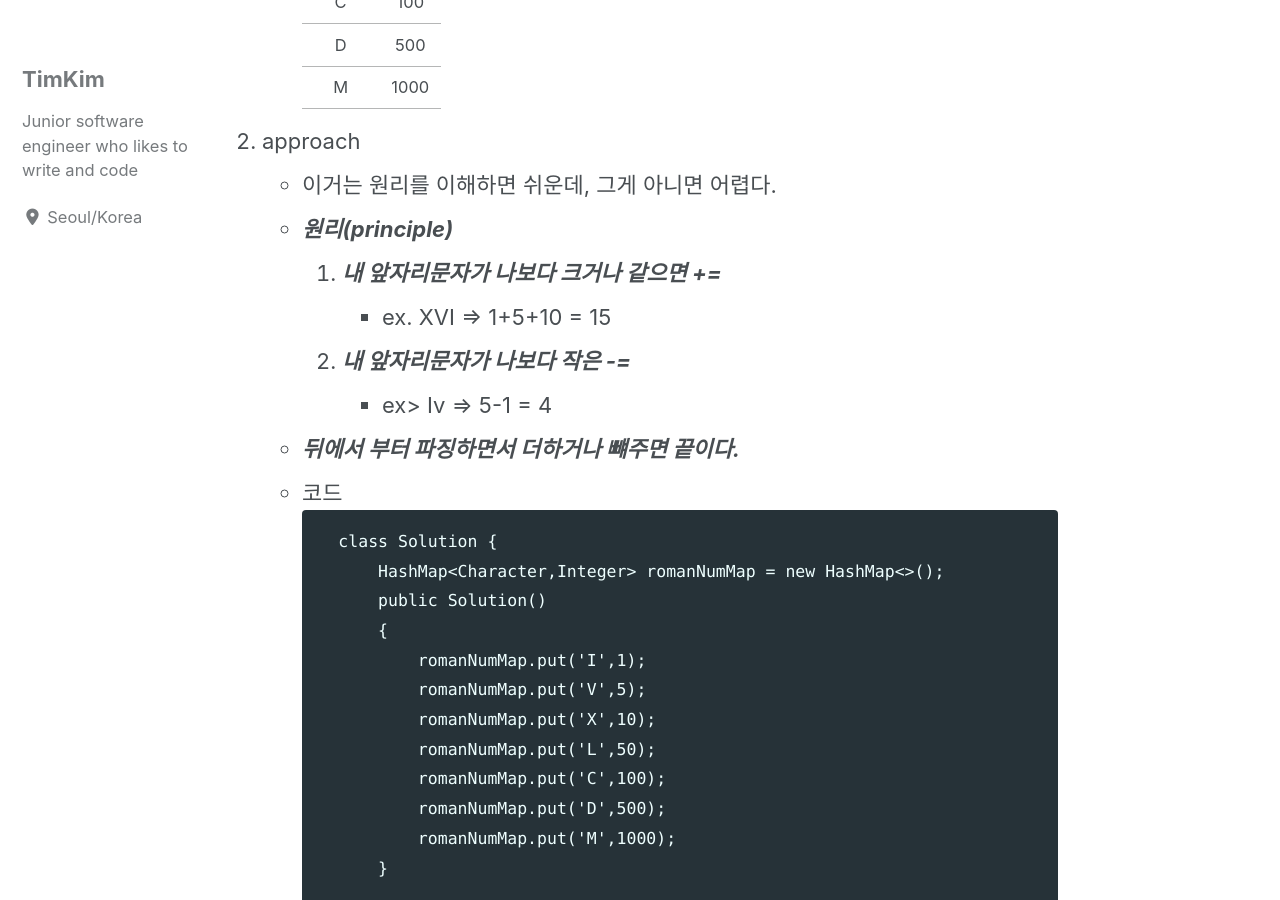
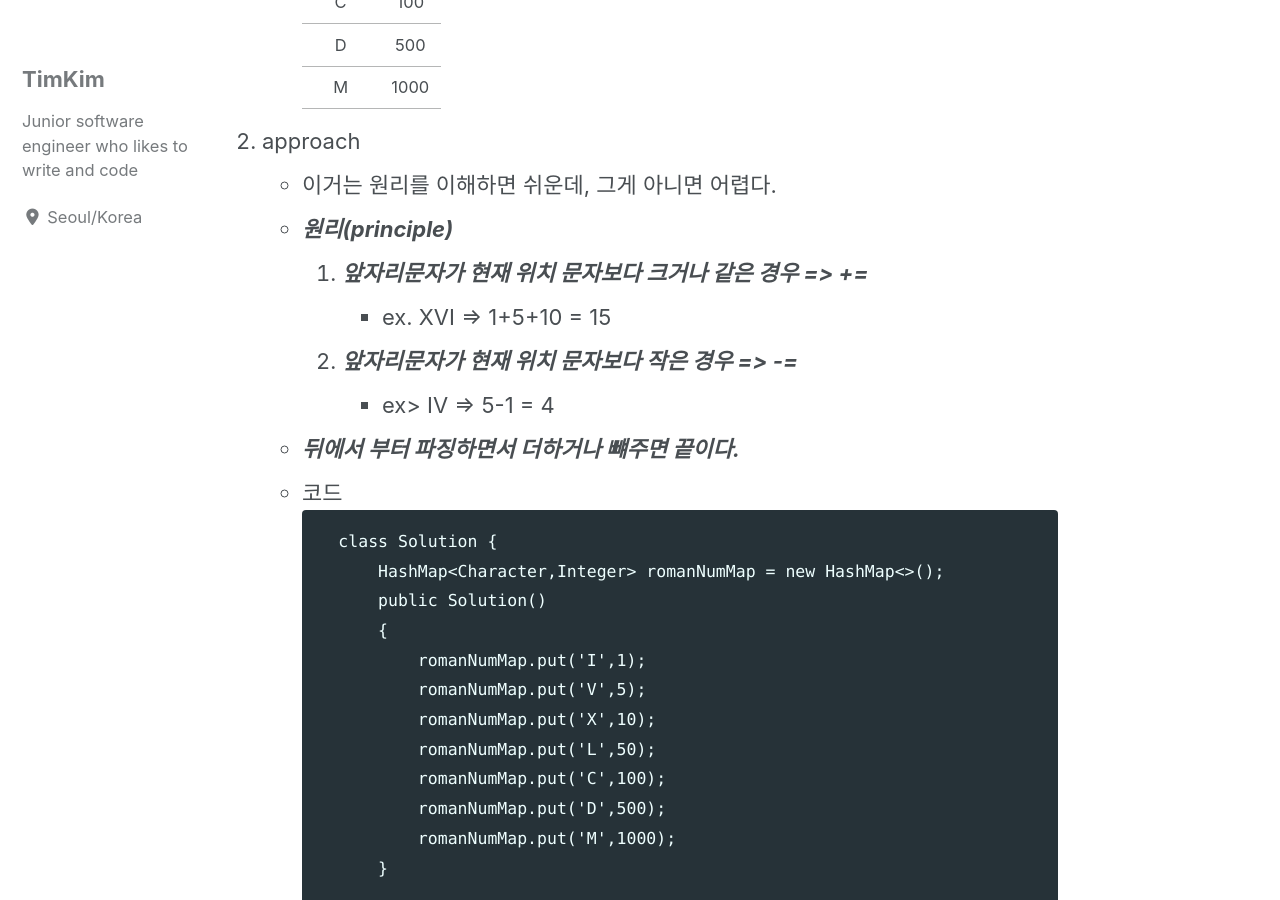
Before and after one commit to Youngjin-KimY/blog, a Jekyll site: the page built from _posts/2020-12-16-romantoint.md, in a window 1280 px wide and 900 px high, scrolled down 1050 px. Built offline with Jekyll 4.4.1, drawn with Linux system fonts in a browser that asks for light colours; cached includes are drawn as plain includes; nearby versions of some CDN libraries; comment, search, counter and statistics services are not loaded; some of the changed text lies outside the part shown.

Commit message:
minor changing

````diff
--- a/_posts/2020-12-16-romantoint.md
+++ b/_posts/2020-12-16-romantoint.md
@@ -34,10 +34,10 @@ problem link : https://leetcode.com/explore/interview/card/top-interview-questio
 2. approach
     - 이거는 원리를 이해하면 쉬운데, 그게 아니면 어렵다.
     - ***원리(principle)***
-        1. ***내 앞자리문자가 나보다 크거나 같으면 +=***
+        1. ***앞자리문자가 현재 위치 문자보다 크거나 같은 경우 => +=***
             - ex. XVI => 1+5+10 = 15
-        2. ***내 앞자리문자가 나보다 작은 -=***
-            - ex> Iv => 5-1 = 4
+        2. ***앞자리문자가 현재 위치 문자보다 작은 경우 => -=***
+            - ex> IV => 5-1 = 4
     - ***뒤에서 부터 파징하면서 더하거나 뺴주면 끝이다.***
     - 코드
     ```
````
